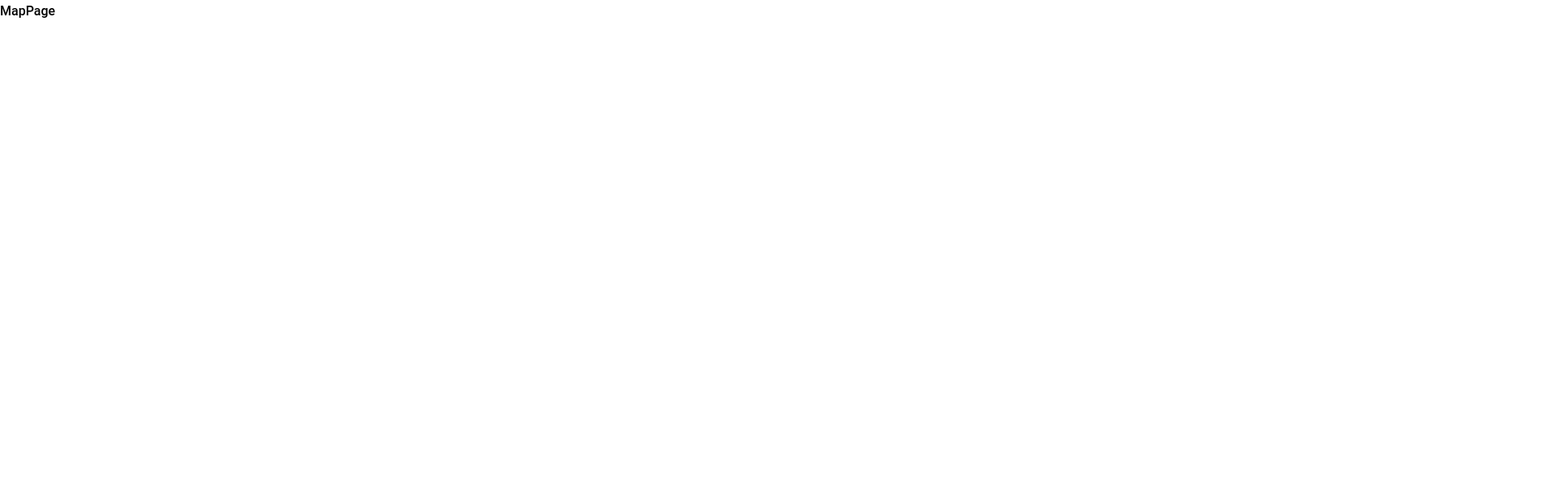
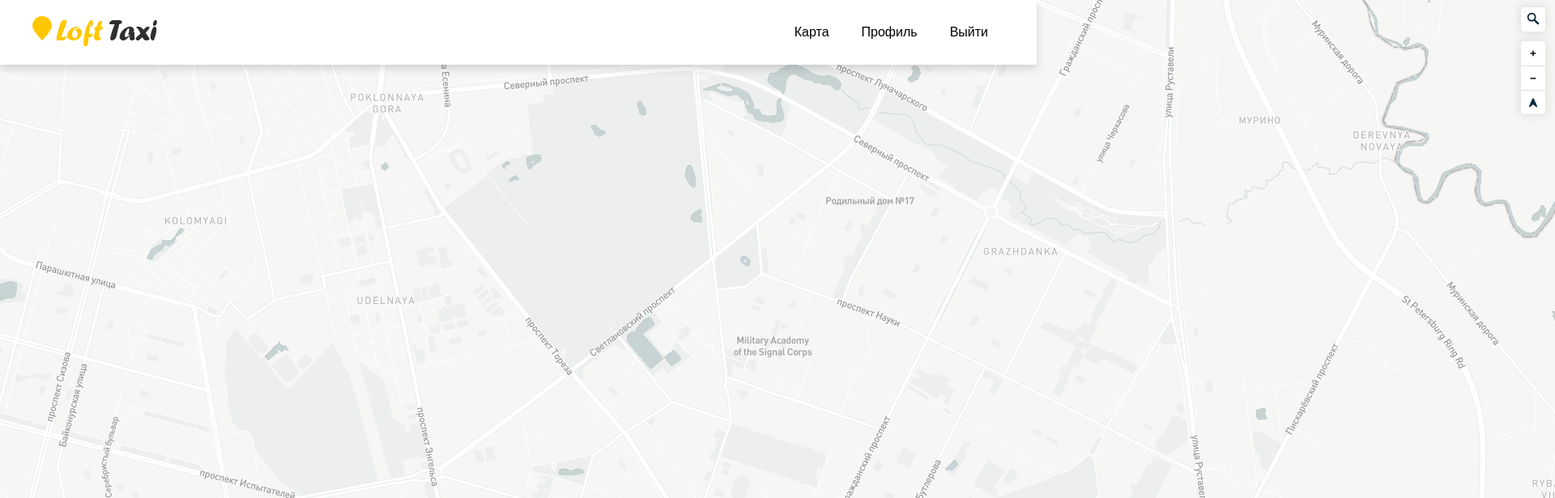
Before and after one commit to for-alisia/loft-taxi, a React (Create React App) app: page / in a window 1280 px wide. Both pictures are taken after typing "Sample", "Sample123" into the empty fields and a click on the input "Войти". Shown: the top 616 px of the page at 81% size, 1920 px wide, since content can reach past the window. Built offline with nearby package versions, Linux system fonts and the light colour scheme.

Commit message:
Layout of Login, Register and Map(not full) pages

```diff
--- a/src/components/Header/Header.css
+++ b/src/components/Header/Header.css
@@ -0,0 +1,18 @@
+.Header {
+    position: fixed;
+    width: 100%;
+    top: 0;
+    left: 0;
+    background-color: #fff;
+    box-shadow: 0 0.5rem 1rem rgba(0, 0, 0, 0.15);
+}
+
+.Header__content {
+    max-width: 120rem;
+    margin: 0 auto;
+    display: flex;
+    justify-content: space-between;
+    align-items: center;
+    padding: 2rem 0;
+    line-height: 1;
+}
--- a/src/components/Header/Header.js
+++ b/src/components/Header/Header.js
@@ -1,11 +1,17 @@
 import React from 'react';
+import Menu from '../Menu/Menu';
 import './Header.css';
+import logoImg from './logo.png';
 
-const Header = () => {
+const Header = props => {
     return (
-        <header class='Header'>
-            <div>Logo</div>
-            <div>Menu</div>
+        <header className='Header'>
+            <div className='Header__content'>
+                <div className='Header__logo'>
+                    <img src={logoImg} alt='Logo' />
+                </div>
+                <Menu onPageChange={props.onPageChange} />
+            </div>
         </header>
     );
 };
--- a/src/components/LoginForm/LoginForm.js
+++ b/src/components/LoginForm/LoginForm.js
@@ -19,13 +19,12 @@ export default class LoginForm extends Component {
                     <h2 className='form-title'>Войти</h2>
                     <p className='form-text'>
                         Новый пользователь?
-                        <a
+                        <span
                             className='form-link link'
-                            href='#'
                             onClick={this.onRegisterPage}
                         >
                             Зарегистрируйтесь
-                        </a>
+                        </span>
                     </p>
 
                     <input
--- /dev/null
+++ b/src/components/MainMap/MainMap.js
@@ -0,0 +1,13 @@
+import React from 'react';
+import './MainMap.css';
+import mapBg from './map_bg.png';
+
+const MainMap = () => {
+    return (
+        <div className='MainMap'>
+            <img className='MainMap__img' src={mapBg} alt='Map' />
+        </div>
+    );
+};
+
+export default MainMap;
--- a/src/components/MapPage/MapPage.css
+++ b/src/components/MapPage/MapPage.css
@@ -0,0 +1,4 @@
+.MapPage {
+    width: 100vw;
+    height: 100vh;
+}
--- a/src/components/MapPage/MapPage.js
+++ b/src/components/MapPage/MapPage.js
@@ -1,8 +1,15 @@
 import React from 'react';
+import MainMap from '../MainMap/MainMap';
+import Header from '../Header/Header';
 import './MapPage.css';
 
-const MapPage = () => {
-    return <div className='MapPage'>MapPage</div>;
+const MapPage = props => {
+    return (
+        <div className='MapPage'>
+            <MainMap />
+            <Header onPageChange={props.onPageChange} />
+        </div>
+    );
 };
 
 export default MapPage;
--- /dev/null
+++ b/src/components/Menu/Menu.css
@@ -0,0 +1,11 @@
+.Menu {
+}
+
+.Menu__item {
+    cursor: pointer;
+    background-color: #fff;
+    border: none;
+    outline: none;
+    margin: 0 2rem;
+    font-size: 1.6rem;
+}
--- /dev/null
+++ b/src/components/Menu/Menu.js
@@ -0,0 +1,32 @@
+import React, { Component } from 'react';
+import './Menu.css';
+
+export default class Menu extends Component {
+    items = [
+        { name: 'Карта', page: 'MapPage' },
+        { name: 'Профиль', page: 'Profile' },
+        { name: 'Выйти', page: 'Login' }
+    ];
+
+    changePage = e => {
+        e.preventDefault();
+        const page = e.target.dataset.page;
+        this.props.onPageChange(page);
+    };
+
+    render() {
+        const menuItems = this.items.map(({ name, page }) => {
+            return (
+                <button
+                    className='Menu__item'
+                    key={page}
+                    data-page={page}
+                    onClick={this.changePage}
+                >
+                    {name}
+                </button>
+            );
+        });
+        return <nav className='Menu'>{menuItems}</nav>;
+    }
+}
--- a/src/components/RegisterForm/RegisterForm.js
+++ b/src/components/RegisterForm/RegisterForm.js
@@ -22,13 +22,12 @@ export default class RegisterForm extends Component {
                     <h2 className='form-title'>Регистрация</h2>
                     <p className='form-text'>
                         Уже зарегистрирован?
-                        <a
+                        <span
                             className='form-link link'
-                            href='#'
                             onClick={this.onLoginPage}
                         >
                             Войти
-                        </a>
+                        </span>
                     </p>
                     <input
                         className='RegisterForm__input form-input'
--- a/src/index.css
+++ b/src/index.css
@@ -20,6 +20,7 @@ body {
 .link {
     color: #1473e6;
     text-decoration: none;
+    cursor: pointer;
 
     transition: color 0.2s ease;
 }
```
Also changed, not shown: src/components/Header/logo.png (added), src/components/MainMap/MainMap.css (added), src/components/MainMap/map_bg.png (added).
